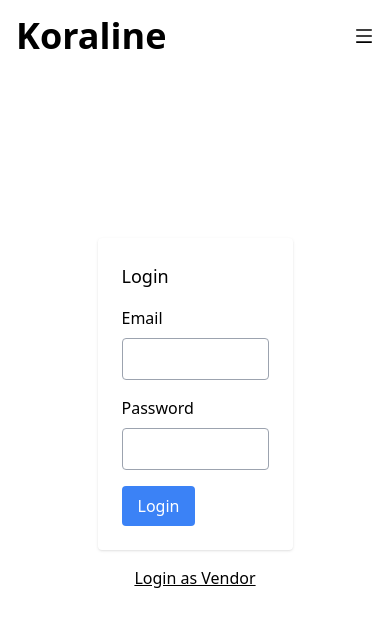
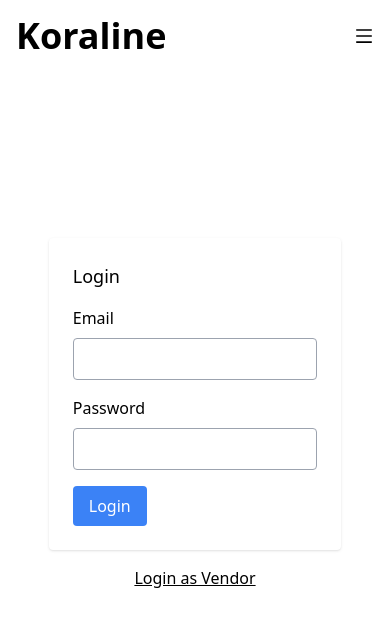
Before and after one commit to kshitjee/reservation-dapp, a Next.js app: page /Login in a window 390 px wide. Shown: the top 626 px of the page. Built offline with nearby package versions, Linux system fonts and the light colour scheme.

Commit message:
Updating login

```diff
--- a/components/Login_General.js
+++ b/components/Login_General.js
@@ -20,8 +20,9 @@ const UserLogin = () => {
     };
 
     return (
+        <div className="min-h-screen bg-cover bg-center" style={{ backgroundImage: `url()` }}>
             <div className="flex h-screen">
-            <div className="m-auto w-1/2">
+                <div className="m-auto w-3/4 lg:w-1/2">
                     <div className="bg-white p-6 rounded shadow">
                         <h2 className="text-lg font-medium mb-4">Login</h2>
                         <form onSubmit={handleSubmit} className="">
@@ -63,6 +64,7 @@ const UserLogin = () => {
                     </div>
                 </div>
             </div>
+        </div>
     );
 };
 
```
Lines whose indentation alone changed are shown as unchanged.
